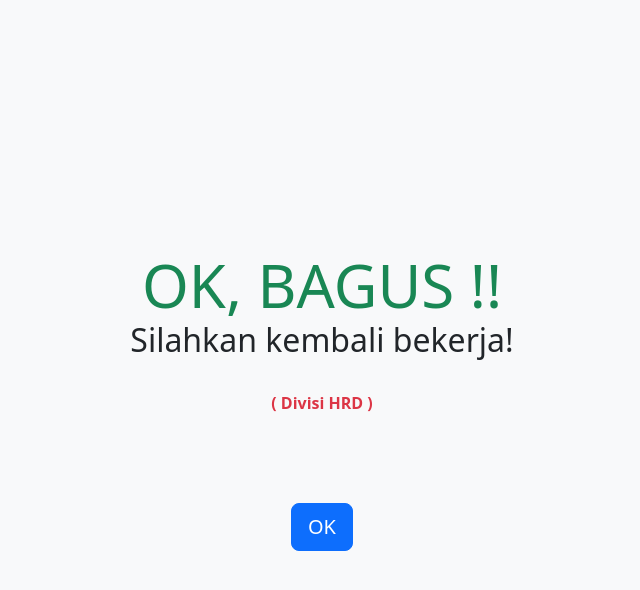
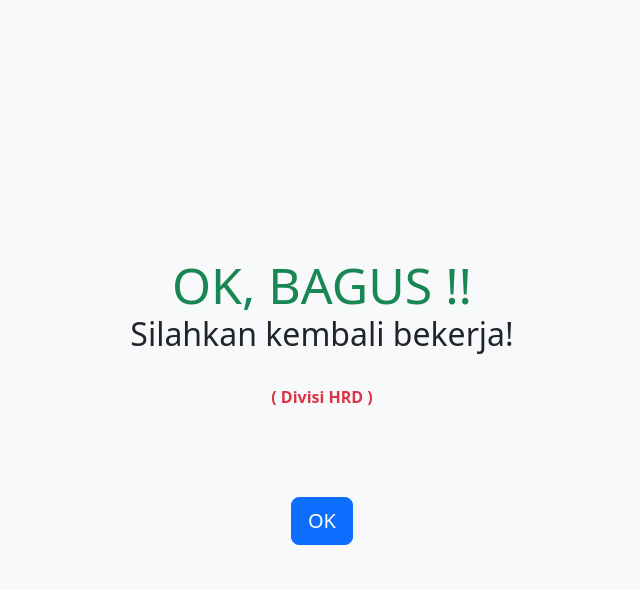
Before and after one commit to nganuaja/gaji, a plain HTML site: page index.html in a window 1280 px wide. Both pictures are taken after a click on the button "YA". Shown: the whole page, without its empty margins (318-958 px from the left). Drawn offline with nearby package versions, Linux system fonts and the light colour scheme.

Commit message:
Update index.html

```diff
--- a/index.html
+++ b/index.html
@@ -116,7 +116,7 @@
       sfxYa.play();
 
       content.innerHTML = `
-        <h2><span class="text-success" style="font-size:60px;">OK, BAGUS !!</span><br>Silahkan kembali bekerja!</h2>
+        <h2><span class="text-success" style="font-size:50px;">OK, BAGUS !!</span><br>Silahkan kembali bekerja!</h2>
         <br>
         <p class="text-danger"><strong>( Divisi HRD )</strong></p>
         <br><br><br>
```
